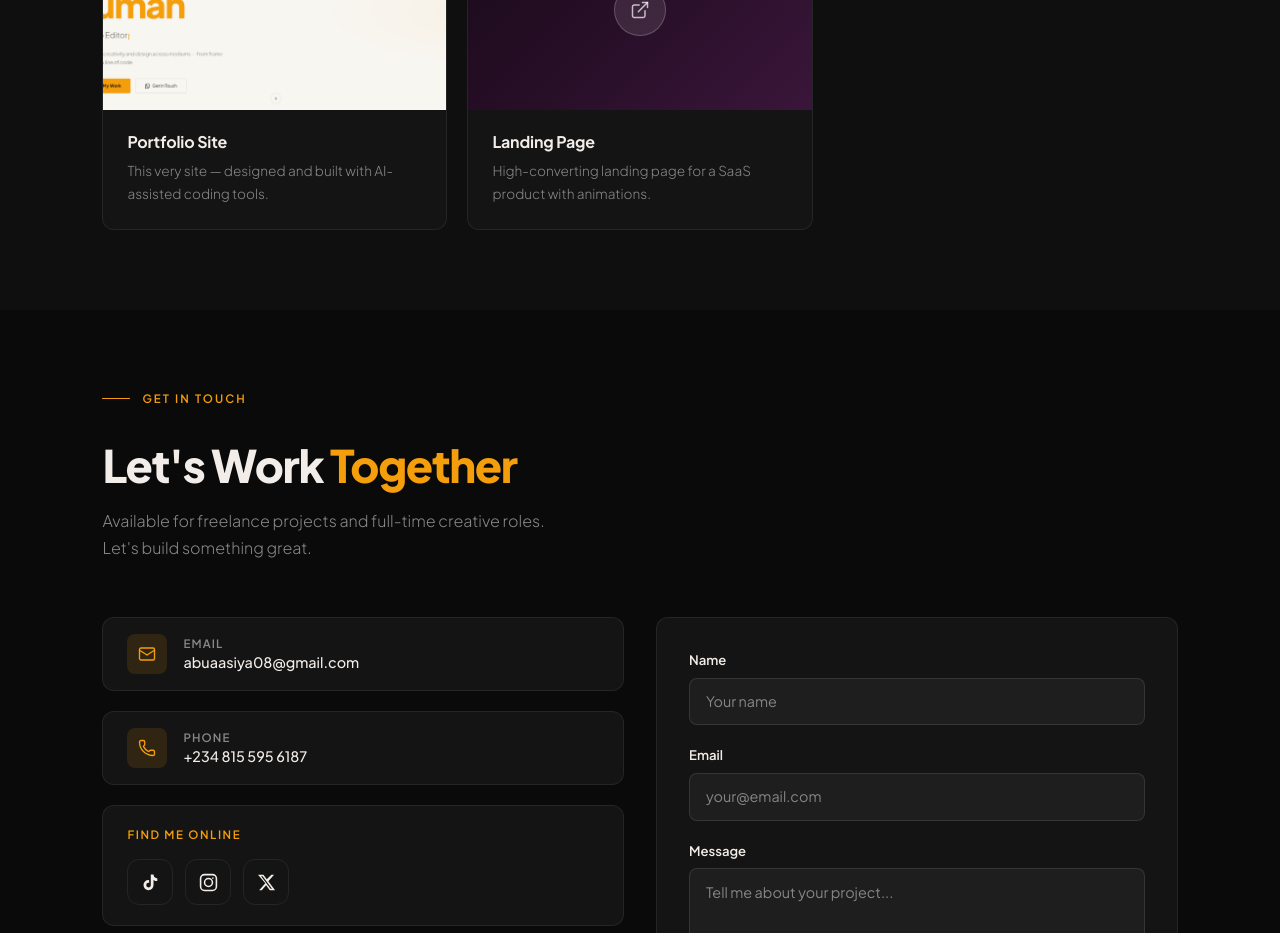
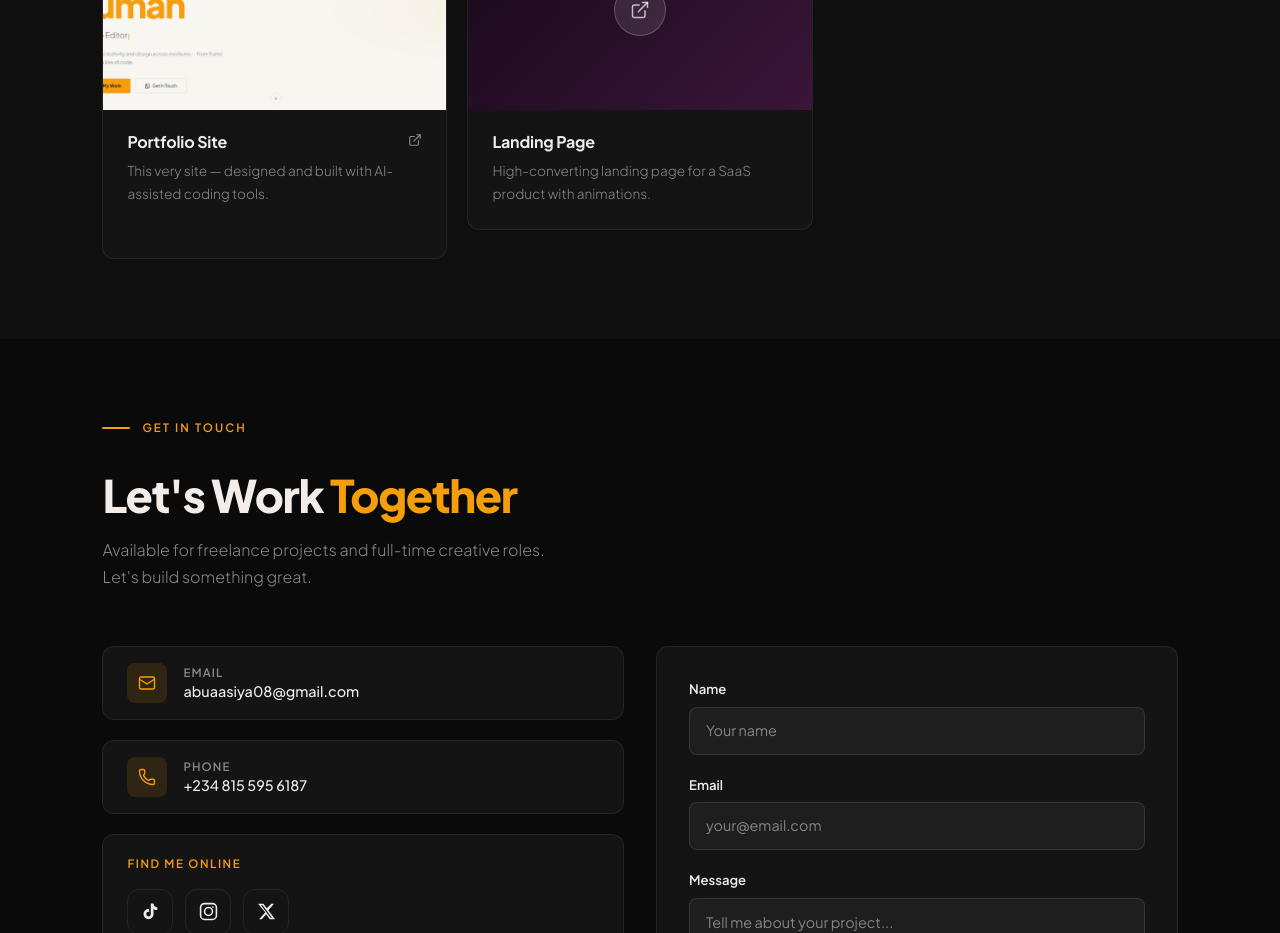
Before and after one commit to iqrapay2025-dot/myportfolio, a React (Vite) app: page / in a window 1280 px wide. Shown: the part 3040-3973 px from the top of the page. Built offline with nearby package versions, Linux system fonts and the light colour scheme.

Commit message:
fix: update project link and adjust button text based on category

```diff
--- a/src/app/components/Portfolio.tsx
+++ b/src/app/components/Portfolio.tsx
@@ -92,7 +92,7 @@ const projects = [
     gradient: 'linear-gradient(135deg, #0a0a1a 0%, #101028 50%, #161640 100%)',
     accentColor: '#F59E0B',
     icon: ExternalLink,
-    href: undefined as string | undefined,
+    href: 'https://myportfolio-rose-pi-89.vercel.app/',
     image: portfolioScreenshot as string,
   },
   {
@@ -431,7 +431,7 @@ function ProjectCard({
             marginTop: '0.75rem',
             transition: 'color 200ms ease',
           }}>
-            View on Google Drive →
+            {project.category === 'web' ? 'Go to Website →' : 'View on Google Drive →'}
           </p>
         )}
       </div>
```
